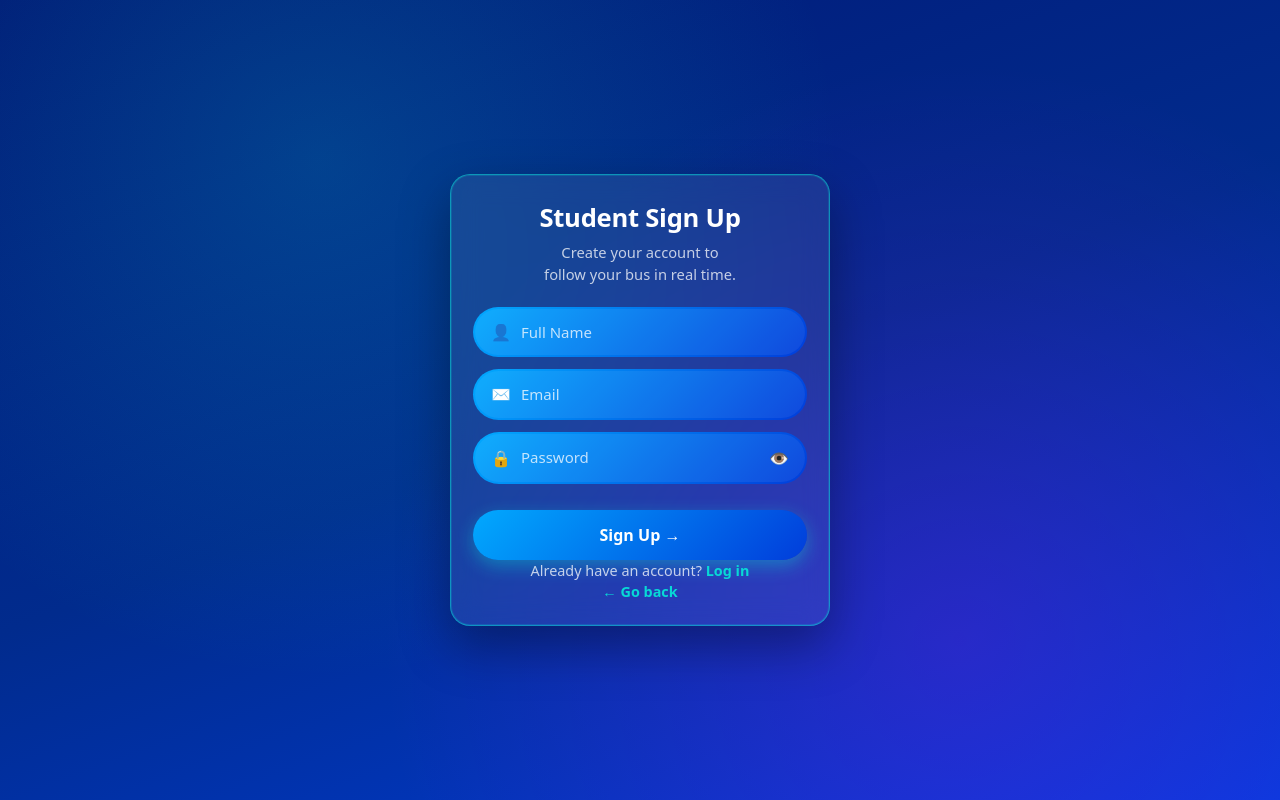
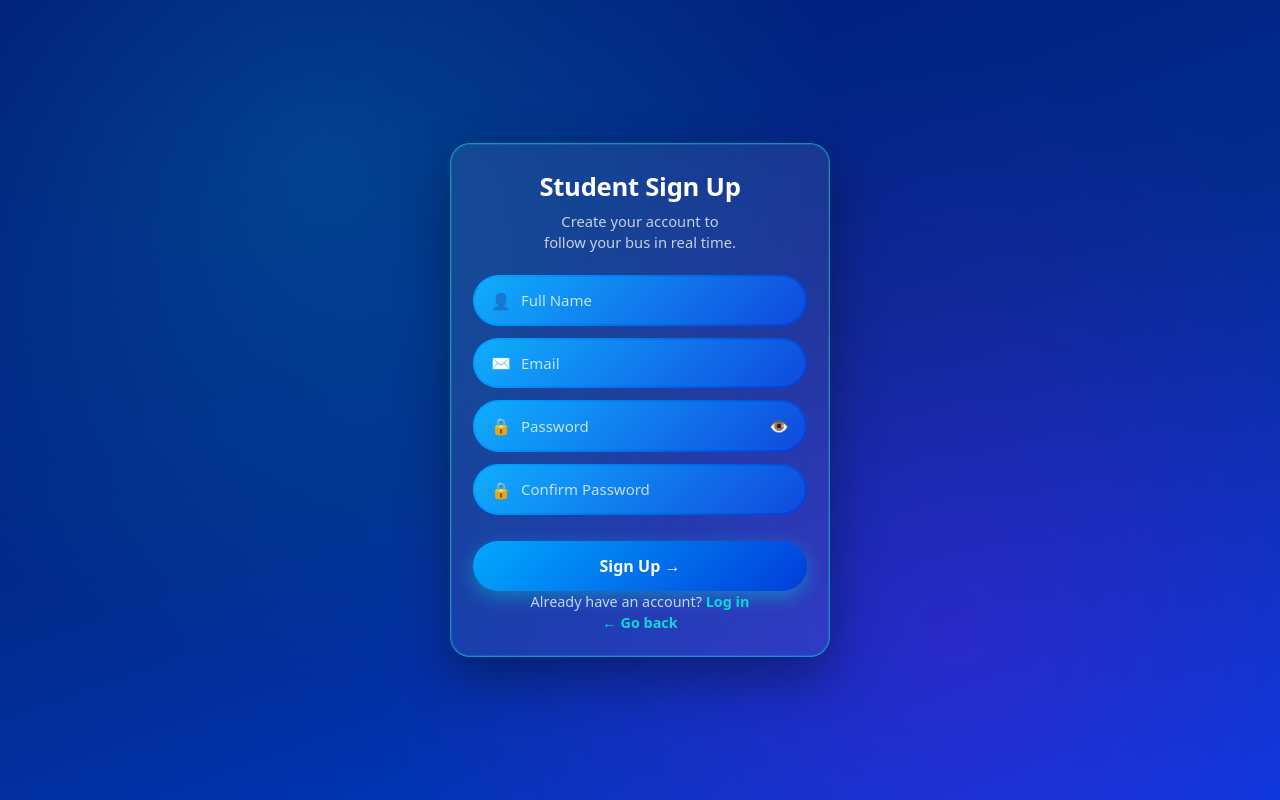
Before and after one commit to Sinar-Fayyad/Techtalks-BusBuddy, a Next.js app in the folder web/: page /student/register in a window 1280 px wide. Built offline with nearby package versions, Linux system fonts and the light colour scheme.

Commit message:
Student signup: add Confirm Password
Added Confirm Password; mismatch shows "Passwords do not match" and sends no request; the eye toggles both fields. Tested: empty form, mismatch, real signup landing on /student/home (test user removed).

```diff
--- a/web/app/student/register/page.tsx
+++ b/web/app/student/register/page.tsx
@@ -12,6 +12,7 @@ export default function StudentRegisterPage() {
     name: '',
     email: '',
     password: '',
+    confirmPassword: '',
   });
   const [error, setError] = useState('');
   const [loading, setLoading] = useState(false);
@@ -19,7 +20,7 @@ export default function StudentRegisterPage() {
   const router = useRouter();
   const { login } = useAuth();
 
-  const set = (key: 'name' | 'email' | 'password') =>
+  const set = (key: 'name' | 'email' | 'password' | 'confirmPassword') =>
     (e: ChangeEvent<HTMLInputElement>) =>
       setForm((current) => ({ ...current, [key]: e.target.value }));
 
@@ -31,13 +32,18 @@ export default function StudentRegisterPage() {
     const email = form.email.trim();
     const password = form.password;
 
-    if (!name || !email || !password) {
+    if (!name || !email || !password || !form.confirmPassword) {
       setError('Please fill in all fields');
       return;
     }
 
     if (!/\S+@\S+\.\S+/.test(email)) {
       setError('Enter a valid email');
+      return;
+    }
+
+    if (password !== form.confirmPassword) {
+      setError('Passwords do not match');
       return;
     }
 
@@ -131,11 +137,25 @@ export default function StudentRegisterPage() {
               <button
                 type="button"
                 className={styles.eyeBtn}
-                aria-label={showPw ? 'Hide password' : 'Show password'}
+                aria-label={showPw ? 'Hide passwords' : 'Show passwords'}
                 onClick={() => setShowPw(!showPw)}
               >
                 {showPw ? '🙈' : '👁️'}
               </button>
+            </div>
+          </div>
+
+          <div className={styles.field}>
+            <div className={styles.fieldInner}>
+              <span className={styles.icon} aria-hidden>🔒</span>
+              <input
+                className={styles.input}
+                type={showPw ? 'text' : 'password'}
+                placeholder="Confirm Password"
+                value={form.confirmPassword}
+                onChange={set('confirmPassword')}
+                aria-label="Confirm Password"
+              />
             </div>
           </div>
 
```
